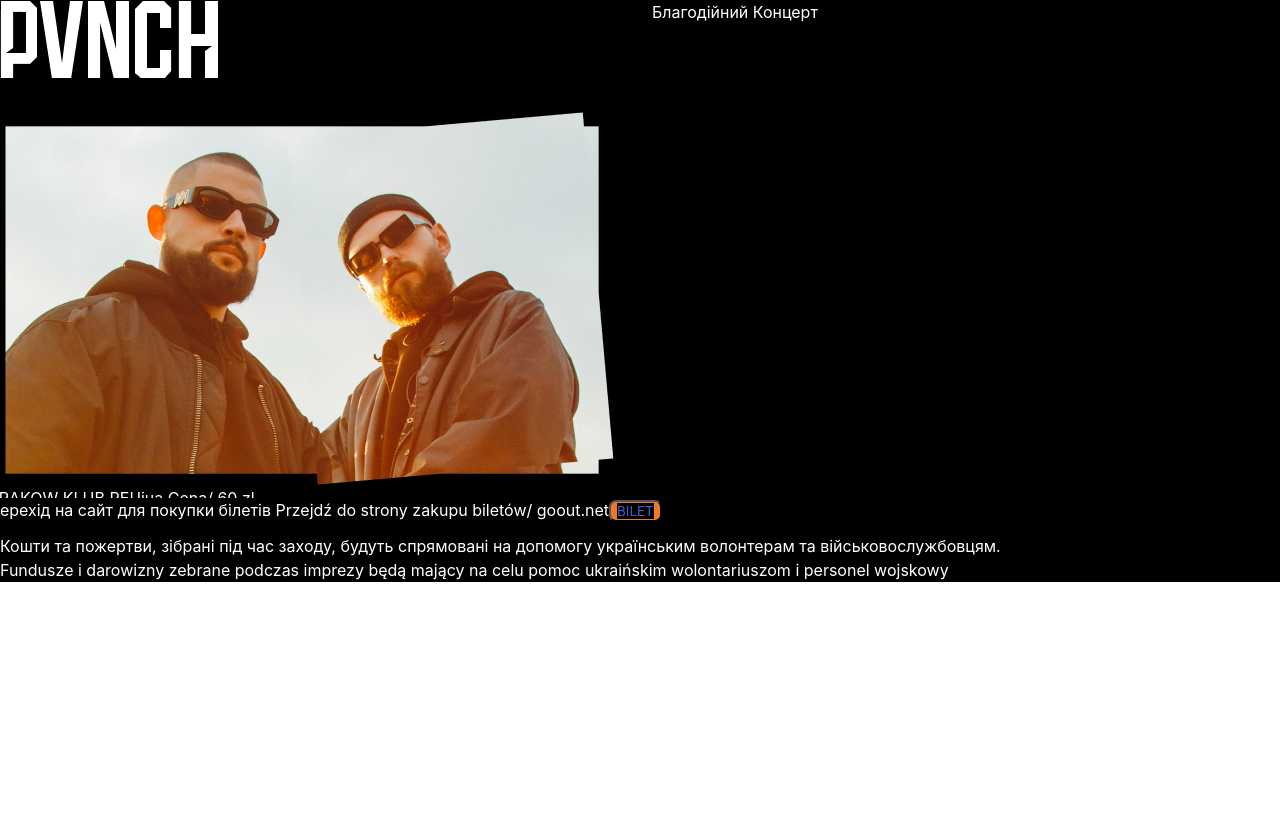
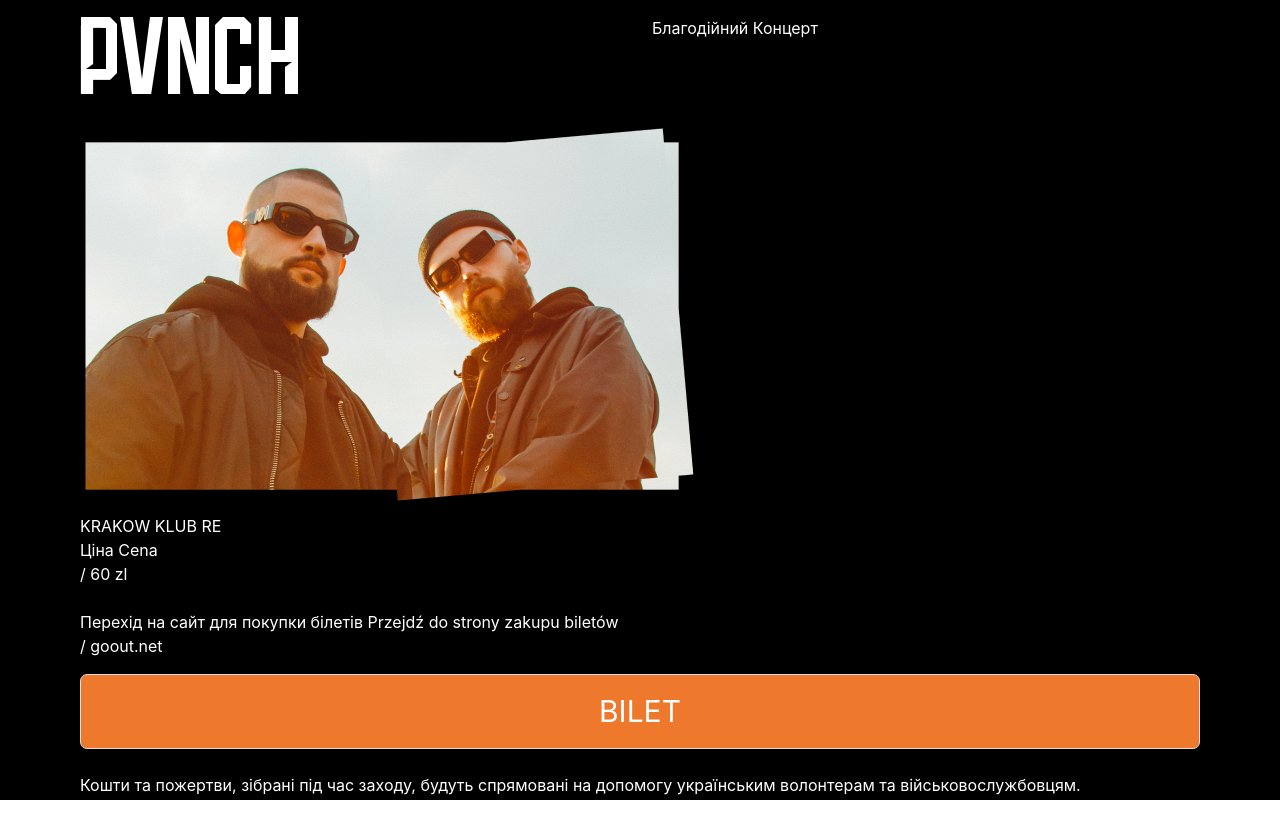
Before and after one commit to Valentynlang/pvnch-lending, a Next.js app: page / in a window 1280 px wide. Before the commit the page ends 800 px from the top, so only its background shows below. Built offline with nearby package versions, Linux system fonts and the light colour scheme.

Commit message:
impovements

```diff
--- a/components/Box2.js
+++ b/components/Box2.js
@@ -1,15 +1,12 @@
 export default function () {
-    return (
-        <div >
-            <img src="/img_1.png" alt=""/>
-            <div className={"columns is-mobile"}>
-                <h1 >KRAKOW
-                    KLUB RE</h1>
-                <h2>Ціна
-                    Cena</h2>
-                <h2>/  60 zl</h2>
-            </div>
-
-        </div>
-    )
+  return (
+    <>
+      <img src="/img_1.png" alt="" />
+      <div className={"is-mobile"}>
+        <h1>KRAKOW KLUB RE</h1>
+        <h2>Ціна Cena</h2>
+        <h2>/ 60 zl</h2>
+      </div>
+    </>
+  );
 }
--- a/components/Box3.js
+++ b/components/Box3.js
@@ -1,15 +1,17 @@
 import styles from "../styles/Box.module.css";
 
 export default function () {
-    return (
-        <div className={"columns"}>
-            <h3>Перехід на сайт для покупки білетів
-                Przejdź do strony zakupu biletów
-            </h3>
-            <h2>/  goout.net</h2>
-            <div >
-                <button className={styles.button}><a href="https://goout.net/pl/bilety/pvnch/ucgq/">BILET</a></button>
-            </div>
-        </div>
-    )
+  return (
+    <>
+      <h3>
+        Перехід на сайт для покупки білетів Przejdź do strony zakupu biletów
+      </h3>
+      <h2 className={"mb-4"}>/ goout.net</h2>
+      <a href="https://goout.net/pl/bilety/pvnch/ucgq/" rel="nofollow noopener">
+        <button className={`button pl-6 pr-6 ${styles.button} is-fullwidth`}>
+          BILET
+        </button>
+      </a>
+    </>
+  );
 }
--- a/package.json
+++ b/package.json
@@ -6,7 +6,8 @@
   "scripts": {
     "dev": "next dev",
     "build": "next build",
-    "start": "next start"
+    "start": "next start",
+    "prettier": "npx prettier --write ."
   },
   "keywords": [],
   "author": "",
@@ -15,6 +16,7 @@
     "bulma": "^0.9.4",
     "next": "^13.0.5",
     "node-sass": "^7.0.3",
+    "prettier": "^2.8.0",
     "react": "^18.2.0",
     "react-dom": "^18.2.0",
     "sass": "^1.56.1"
--- a/pages/_app.js
+++ b/pages/_app.js
@@ -1,5 +1,5 @@
-import '/styles/global.scss'
+import "/styles/global.scss";
 
-export default function MyApp({Component, pageProps}) {
-    return <Component{...pageProps}/>
+export default function MyApp({ Component, pageProps }) {
+  return <Component {...pageProps} />;
 }
--- a/pages/index.js
+++ b/pages/index.js
@@ -1,4 +1,4 @@
-import box from '../components/Box'
+import box from "../components/Box";
 import Box from "../components/Box";
 import Box2 from "../components/Box2";
 import Box3 from "../components/Box3";
@@ -7,14 +7,25 @@ import Box4 from "../components/Box4";
 // import styles from 'styles/Box.module.css'
 
 const Index = () => {
-    return(
-        <div>
-            <Box></Box>
-            <Box2></Box2>
-            <Box3></Box3>
-            <Box4></Box4>
-        </div>
-    )
-}
+  return (
+    <div className={"container p-4"}>
+      <div className="block">
+        <Box />
+      </div>
 
-export default Index
+      <div className="block">
+        <Box2 />
+      </div>
+
+      <div className="block">
+        <Box3 />
+      </div>
+
+      <div className="block">
+        <Box4 />
+      </div>
+    </div>
+  );
+};
+
+export default Index;
--- a/styles/Box.module.css
+++ b/styles/Box.module.css
@@ -1,9 +1,9 @@
 .box {
-    flex: border-box;
-;
+  flex: border-box;
 }
 .button {
-    align-items: center;
-    background-color: #EE782B;
-    border-radius: 7px;
+  background-color: #ee782b;
+  border-radius: 7px;
+  font-size: 30px;
+  color: #fff;
 }
--- a/styles/global.scss
+++ b/styles/global.scss
@@ -1,6 +1,7 @@
 @import "~bulma/bulma.sass";
-* {
-    background-color: black;
-    color: white;
 
+body {
+  height: 100vh;
+  background-color: black;
+  color: white;
 }
```
Also changed, not shown: components/Box.js (+4 -6 lines), components/Box4.js (+12 -10 lines), next.config.js (+5 -5 lines), 2 other files (tests, documents, lock files or other folders).
